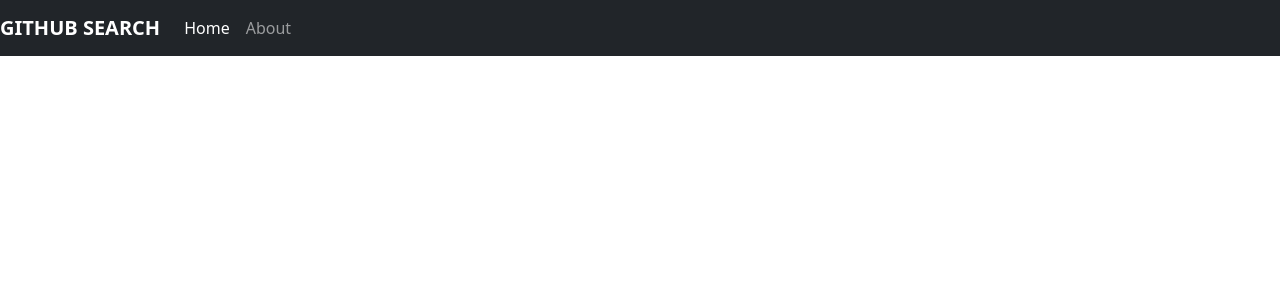
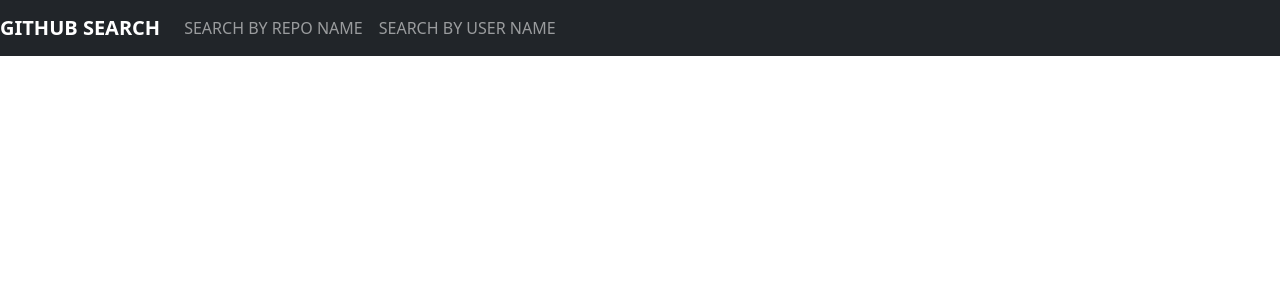
Before and after one commit to nancyjamescoding/github-search, an Angular app in the folder github-search/: page / in a window 1280 px wide. Shown: the top 300 px of the page. Built offline with nearby package versions, Linux system fonts and the light colour scheme.

Commit message:
Created a github search component

```diff
--- a/github-search/src/app/app.module.ts
+++ b/github-search/src/app/app.module.ts
@@ -4,11 +4,13 @@ import { BrowserModule } from '@angular/platform-browser';
 import { AppRoutingModule } from './app-routing.module';
 import { AppComponent } from './app.component';
 import { NavbarComponent } from './navbar/navbar.component';
+import { GithubSearchComponent } from './github-search/github-search.component';
 
 @NgModule({
   declarations: [
     AppComponent,
-    NavbarComponent
+    NavbarComponent,
+    GithubSearchComponent
   ],
   imports: [
     BrowserModule,
--- /dev/null
+++ b/github-search/src/app/github-search/github-search.component.html
@@ -0,0 +1 @@
+<p>github-search works!</p>
--- /dev/null
+++ b/github-search/src/app/github-search/github-search.component.ts
@@ -0,0 +1,15 @@
+import { Component, OnInit } from '@angular/core';
+
+@Component({
+  selector: 'app-github-search',
+  templateUrl: './github-search.component.html',
+  styleUrls: ['./github-search.component.css']
+})
+export class GithubSearchComponent implements OnInit {
+
+  constructor() { }
+
+  ngOnInit(): void {
+  }
+
+}
--- a/github-search/src/app/navbar/navbar.component.html
+++ b/github-search/src/app/navbar/navbar.component.html
@@ -5,8 +5,8 @@
     </button>
     <div class="collapse navbar-collapse" id="navbarNavAltMarkup">
       <div class="navbar-nav">
-        <a class="nav-item nav-link active">Home<span class="sr-only"></span></a>
-        <a class="nav-item nav-link">About</a>
+        <a class="nav-item nav-link">SEARCH BY REPO NAME</a>
+        <a class="nav-item nav-link">SEARCH BY USER NAME</a>
       </div>
     </div>
   </nav>
```
Also changed, not shown: github-search/src/app/github-search/github-search.component.css (added), 1 other file (tests, documents, lock files or other folders).
